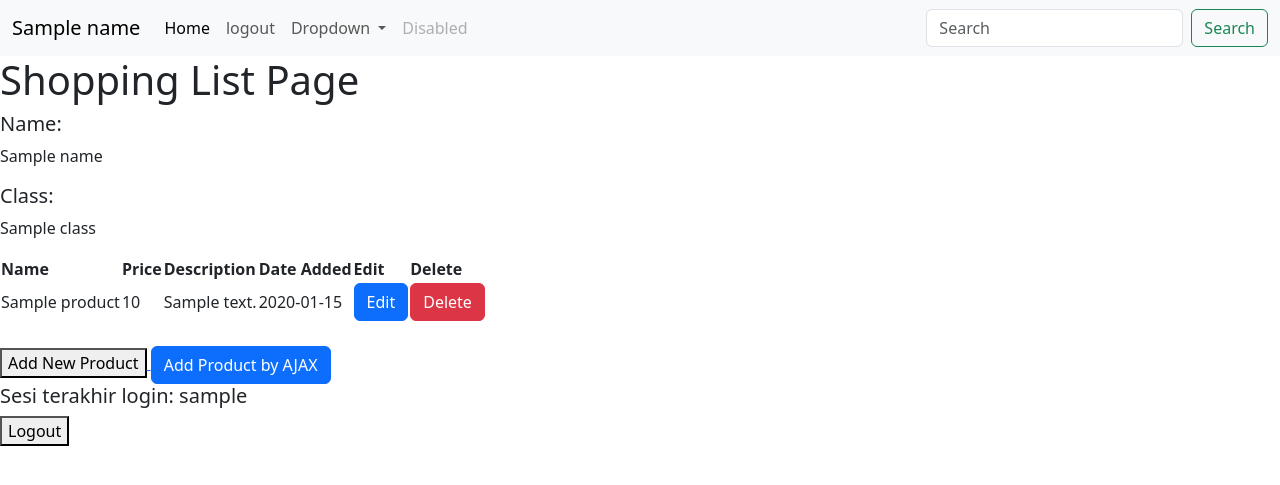
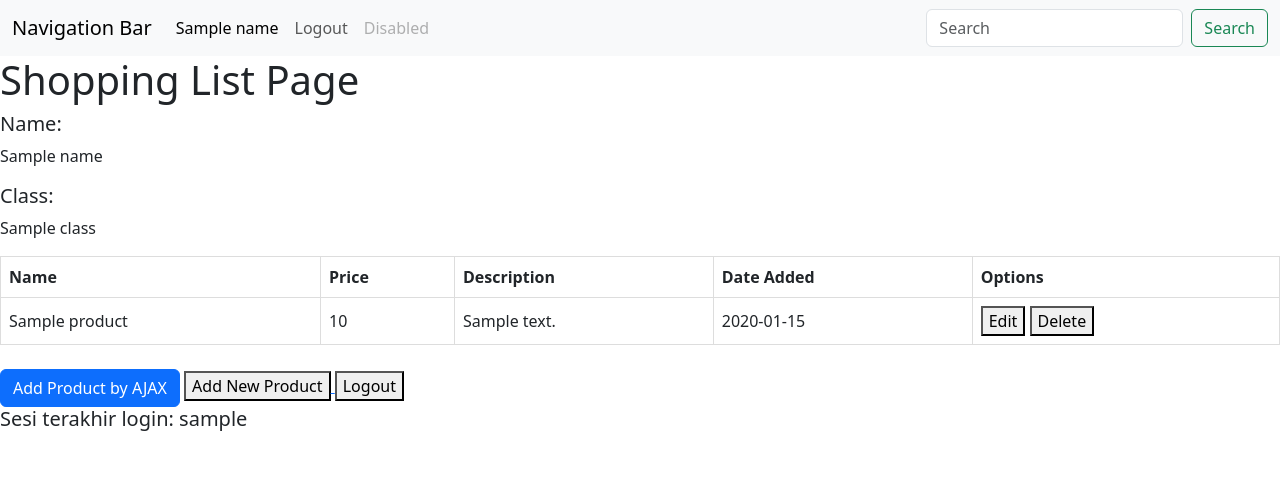
Before and after one commit to Pradiptaa/shopping-list, a Django app: template main/templates/main.html in a window 1280 px wide. Shown: the top 485 px of the page. Run offline with Django 4.2, Linux system fonts and the light colour scheme; the template is opened without the code that fills it: most values are stand-ins (such as "Sample title", 1, 10 or a date in 2020).

Commit message:
Add edit/delete button

```diff
--- a/main/templates/main.html
+++ b/main/templates/main.html
@@ -1,36 +1,53 @@
 {% extends 'base.html' %}
 
 {% block content %}
+
+<style>
+  table {
+      width: 100%;
+      border-collapse: collapse;
+  }
+
+  table th, table td {
+      border: 1px solid #ddd;
+      padding: 8px;
+      text-align: left;
+  }
+
+
+</style>
+
+
   <nav class="navbar navbar-expand-lg bg-body-tertiary">
     <div class="container-fluid">
-      <a class="navbar-brand" href="#">{{name}}</a>
+      <a class="navbar-brand" href="#">Navigation Bar</a>
       <button class="navbar-toggler" type="button" data-bs-toggle="collapse" data-bs-target="#navbarSupportedContent" aria-controls="navbarSupportedContent" aria-expanded="false" aria-label="Toggle navigation">
         <span class="navbar-toggler-icon"></span>
       </button>
       <div class="collapse navbar-collapse" id="navbarSupportedContent">
         <ul class="navbar-nav me-auto mb-2 mb-lg-0">
           <li class="nav-item">
-            <a class="nav-link active" aria-current="page" href="#">Home</a>
+            <a class="nav-link active" aria-current="page" href="#">{{ name }}</a>
           </li>
           <li class="nav-item">
-            <a class="nav-link" href="{% url 'main:logout' %}">logout</a>
+            <a class="nav-link" href="{% url 'main:logout' %}">Logout</a>
           </li>
-          <li class="nav-item dropdown">
+          <!-- <li class="nav-item dropdown">
             <a class="nav-link dropdown-toggle" href="#" role="button" data-bs-toggle="dropdown" aria-expanded="false">
               Dropdown
             </a>
             <ul class="dropdown-menu">
-              <li><a class="dropdown-item" href="#">Action</a></li>
-              <li><a class="dropdown-item" href="#">Another action</a></li>
+              <li><a class="dropdown-item" href="#">Profile</a></li>
+              <li><a class="dropdown-item" href="#">Products</a></li>
               <li><hr class="dropdown-divider"></li>
-              <li><a class="dropdown-item" href="#">Something else here</a></li>
+              <li><a class="dropdown-item" href="#"></a>Edit Profile</li>
             </ul>
-          </li>
+          </li> -->
           <li class="nav-item">
             <a class="nav-link disabled" aria-disabled="true">Disabled</a>
           </li>
         </ul>
-        <form class="d-flex" role="search">
+        <form class="d-flex">
           <input class="form-control me-2" type="search" placeholder="Search" aria-label="Search">
           <button class="btn btn-outline-success" type="submit">Search</button>
         </form>
@@ -40,22 +57,12 @@
   <h1>Shopping List Page</h1>
 
   <h5>Name:</h5>
-    <p>{{name}}</p>
+  <p>{{ name }}</p>
 
   <h5>Class:</h5>
-    <p>{{class}}</p>
+  <p>{{ class }}</p>
 
-<table id="product_table">
-
-</table>
-
-<br />
-
-<a href="{% url 'main:create_product' %}">
-    <button>
-        Add New Product
-    </button>
-</a>
+  <table id="product_table"></table>
   <div class="modal fade" id="exampleModal" tabindex="-1" aria-labelledby="exampleModalLabel" aria-hidden="true">
     <div class="modal-dialog">
       <div class="modal-content">
@@ -87,19 +94,29 @@
       </div>
     </div>
   </div>
+
+
+  <br />
+
   <button type="button" class="btn btn-primary" data-bs-toggle="modal" data-bs-target="#exampleModal">Add Product by AJAX</button>
+  <a href="{% url 'main:create_product' %}">
+    <button>
+      Add New Product
+    </button>
+  </a>
 
-<h5>Sesi terakhir login: {{ last_login }}</h5>
   <a href="{% url 'main:logout' %}">
     <button>
       Logout
     </button>
   </a>
+  <h5>Sesi terakhir login: {{ last_login }}</h5>
 
   <script>
     async function getProducts() {
         return fetch("{% url 'main:get_product_json' %}").then((res) => res.json())
     }
+
     async function refreshProducts() {
         document.getElementById("product_table").innerHTML = ""
         const products = await getProducts()
@@ -108,8 +125,7 @@
           <th>Price</th>
           <th>Description</th>
           <th>Date Added</th>
-            <th>Edit</th>
-            <th>Delete<th>
+          <th>Options</th>
         </tr>`
         products.forEach((item) => {
           htmlString += `\n<tr>
@@ -118,10 +134,8 @@
             <td>${item.fields.description}</td>
             <td>${item.fields.date_added}</td>
             <td>
-              <button class="btn btn-primary" id="button_edit" onclick="editProduct(${item.pk})">Edit</button>
-            </td>
-            <td>
-              <button class="btn btn-danger" onclick="deleteProduct(${item.pk})">Delete</button>
+                <button onclick="editProduct(${item.pk})">Edit</button>
+                <button onclick="deleteProduct(${item.pk})">Delete</button>
             </td>
           </tr>`
         })
@@ -130,6 +144,7 @@
     }
 
     refreshProducts()
+
     function addProduct() {
         fetch("{% url 'main:add_product_ajax' %}", {
             method: "POST",
@@ -139,8 +154,16 @@
         document.getElementById("form").reset()
         return false
     }
+
     document.getElementById("button_add").onclick = addProduct
 
+    function editProduct(pk) {
+    window.location.href = `/edit-product/${pk}`;
+    }
+
+  function deleteProduct(pk) {
+      window.location.href = `/delete/${pk}`;
+    }
   </script>
-
+</div>
 {% endblock content %}
```
Lines whose indentation alone changed are shown as unchanged.
